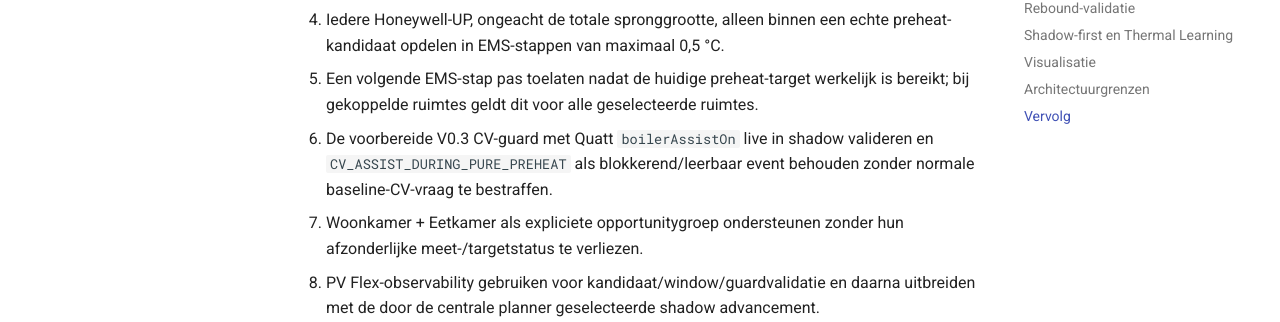
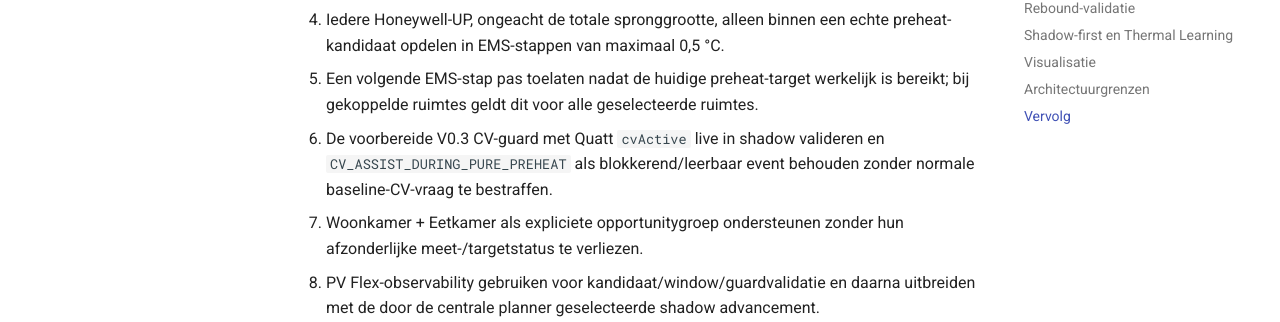
Before and after one commit to OnsKasteeltje/homey-energy-manual, an MkDocs documentation site: the page built from docs/software-architecture/components/space-heating.md, in a window 1280 px wide and 900 px high, scrolled down 6413 px. Shown: the part 418-740 px from the top of the window. Built offline with MkDocs 1.6.1 and Material for MkDocs 9.7.7, drawn with Linux system fonts in a browser that asks for light colours.

Commit message:
docs(heating): rename CV observer to cvActive

```diff
--- a/docs/software-architecture/components/space-heating.md
+++ b/docs/software-architecture/components/space-heating.md
@@ -200,7 +200,7 @@ De volgende plannerincrement mag deze ontwerpregels modelleren, maar blijft SHAD
 3. Actuele ruimtetemperatuur als harde eligibility- en step-completion-input gebruiken.
 4. Iedere Honeywell-UP, ongeacht de totale spronggrootte, alleen binnen een echte preheat-kandidaat opdelen in EMS-stappen van maximaal 0,5 °C.
 5. Een volgende EMS-stap pas toelaten nadat de huidige preheat-target werkelijk is bereikt; bij gekoppelde ruimtes geldt dit voor alle geselecteerde ruimtes.
-6. De voorbereide V0.3 CV-guard met Quatt `boilerAssistOn` live in shadow valideren en `CV_ASSIST_DURING_PURE_PREHEAT` als blokkerend/leerbaar event behouden zonder normale baseline-CV-vraag te bestraffen.
+6. De voorbereide V0.3 CV-guard met Quatt `cvActive` live in shadow valideren en `CV_ASSIST_DURING_PURE_PREHEAT` als blokkerend/leerbaar event behouden zonder normale baseline-CV-vraag te bestraffen.
 7. Woonkamer + Eetkamer als expliciete opportunitygroep ondersteunen zonder hun afzonderlijke meet-/targetstatus te verliezen.
 8. PV Flex-observability gebruiken voor kandidaat/window/guardvalidatie en daarna uitbreiden met de door de centrale planner geselecteerde shadow advancement.
 9. Vanaf hervatting van de stookperiode fijnmazige thermal-learning data archiveren.
```
